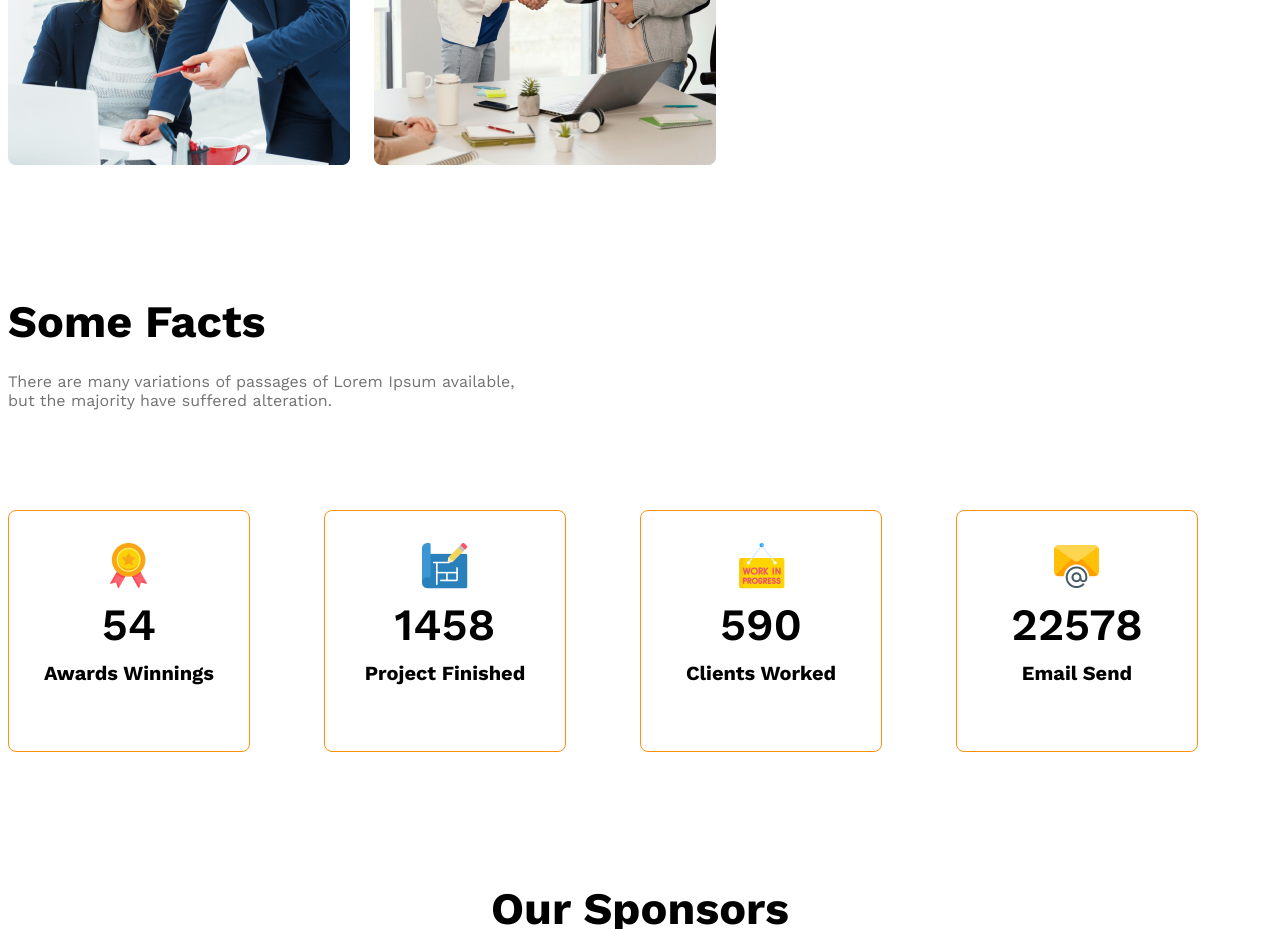
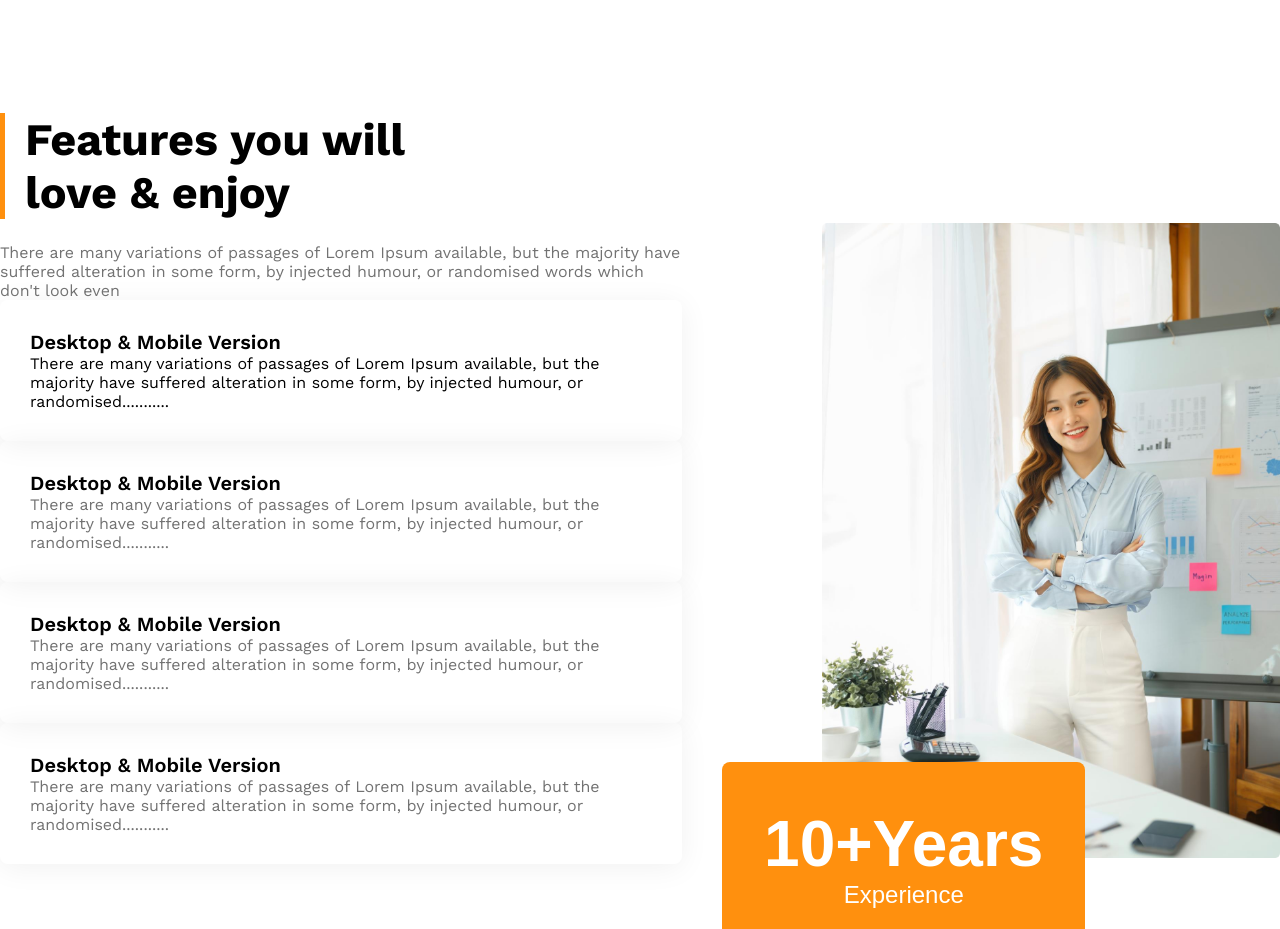
Before and after one commit to TanvirMain49/g3-architexct-webpage, a plain HTML site: page index.html in a window 1280 px wide. Shown: the part 1871-2800 px from the top of the page. Drawn offline with nearby package versions, Linux system fonts and the light colour scheme.

Commit message:
added footer and feature enjoy section

```diff
--- a/index.html
+++ b/index.html
@@ -47,7 +47,38 @@
         <!-- teams section end -->
 
         <!-- feature will enjoy start -->
-         <section>
+         <section class="features display-flex">
+            <div>
+                <h2 id="feature-section-title" class="section-title">Features you will <br>love & enjoy</h2>
+                <p class="text-light-gray">There are many variations of passages of Lorem Ipsum available, but the majority have suffered alteration in some form, by injected humour, or randomised words which don't look even</p>
+                            <!-- feature card -->
+             <div class="feature-card">
+                <h4 class="feature-title">Desktop & Mobile Version</h4>
+                <p>There are many variations of passages of Lorem Ipsum available, but the majority have suffered alteration in some form, by injected humour, or randomised...........</p>
+             </div>
+             <div class="feature-card">
+                <h4 class="feature-title">Desktop & Mobile Version</h4>
+                <p class="text-light-gray">There are many variations of passages of Lorem Ipsum available, but the majority have suffered alteration in some form, by injected humour, or randomised...........</p>
+             </div>
+             <div class="feature-card">
+                <h4 class="feature-title">Desktop & Mobile Version</h4>
+                <p class="text-light-gray">There are many variations of passages of Lorem Ipsum available, but the majority have suffered alteration in some form, by injected humour, or randomised...........</p>
+             </div>
+             <div class="feature-card">
+                <h4 class="feature-title">Desktop & Mobile Version</h4>
+                <p class="text-light-gray">There are many variations of passages of Lorem Ipsum available, but the majority have suffered alteration in some form, by injected humour, or randomised...........</p>
+             </div>
+            </div>
+
+
+            <div class="feature-img">
+                <img src="images/architect.png" alt="">
+                <button id="experience-badge" class="btn-primary">
+                    <span id="experience-years">10+Years</span>
+                    <br>
+                    <span>Experience</span>
+                </button>
+            </div>
 
          </section>
         <!-- feature will enjoy end -->
@@ -113,7 +144,7 @@
          </section>
     </main>
     <footer>
-
+        <p class="footer-description">All rights reserved copyright@2023 startup landing page design</p>
     </footer>
 </body>
 </html>
--- a/style/style.css
+++ b/style/style.css
@@ -6,6 +6,11 @@
     font-weight: 400;
     font-style: normal;
   }
+
+*{
+    margin: 0px;
+    padding: 0px;
+}
 
 /* shared style */
 .display-flex{
@@ -138,6 +143,53 @@ main > section{
     color: #FF900E;
 }
 
+
+/* feature section style */
+
+.features{
+    gap: 140px;
+}
+
+.features img{
+    margin-top: 110px;
+}
+
+
+#feature-section-title{
+    border-left: 5px solid #FF900E;
+    padding-left: 20px;
+}
+.feature-card{
+    padding: 30px;
+    box-shadow: 0 4px 30px 0 rgba(0, 0, 0, 0.06);
+    margin-bottom: 20px;
+    border-radius: 8px;
+    margin-top: 0px;
+    margin-bottom: 0px;
+
+}
+
+.feature-card .feature-title{
+    font-weight: 600;
+    font-size: 1.25rem;
+
+}
+
+#experience-badge{
+    padding: 45px 42px;
+    font-size: 1.5rem;
+    font-weight: 500;
+    margin-left: -100px;
+    margin-top: -100px
+}
+#experience-years{
+    font-size: 4rem;
+    font-weight: 700;
+}
+.feature-img img{
+    width: 100%;
+}
+
 /* some fact card section start */
 .fact-container{
     display: grid;
@@ -175,6 +227,7 @@ main > section{
     max-width: 530px;
     margin-bottom: 100px;
 
+
 }
 
 /* sponsor related style */
@@ -193,13 +246,28 @@ main > section{
     filter: grayscale(100%);
 }
 
+.section-title{
+    margin-bottom: 24px;
+}
+/* footer style */
+footer{
+    width: 100%;
+    height: 70px;
+    text-align: center;
+    margin-top: 46px;
+    margin-bottom: 60px;
+    background-color: rgba(255, 244, 231, 1);
+    padding-top: 46px;
+    border-radius: 8px;
+}
+
 
 
 /* responsive media quary*/
 @media screen and (max-width:576px) {
 
 
-    .navbar, .nav-links, .teams{
+    .navbar, .nav-links, .teams, .features{
         flex-direction: column;
     }
 
@@ -222,12 +290,21 @@ main > section{
         margin-left: 20px;
         text-align: center;
     }
+    #experience-badge{
+        margin-top: 20px;
+        margin-left: 0px;
+    }
+    .footer{
+        width: 100%;
+        height: 100%;
+        padding: 10px;
+    }
 
 }
 
 /* medium devices  */
 @media screen and (min-width: 576px) and (max-width: 992px) {
-    .teams{
+    .teams, .features{
         flex-direction: column;
     }
     .feature{
@@ -243,4 +320,8 @@ main > section{
         width: 100%;
         margin-left: 120px;
     }
+    #experience-badge{
+        margin-top: 20px;
+        margin-left: 0px;
+    }
 }
```
